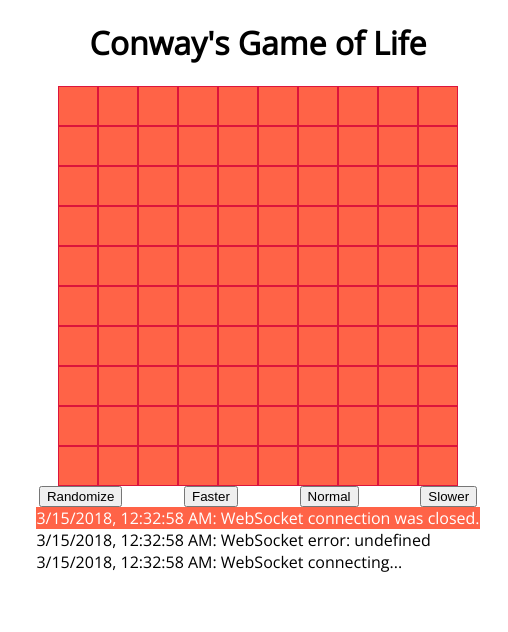
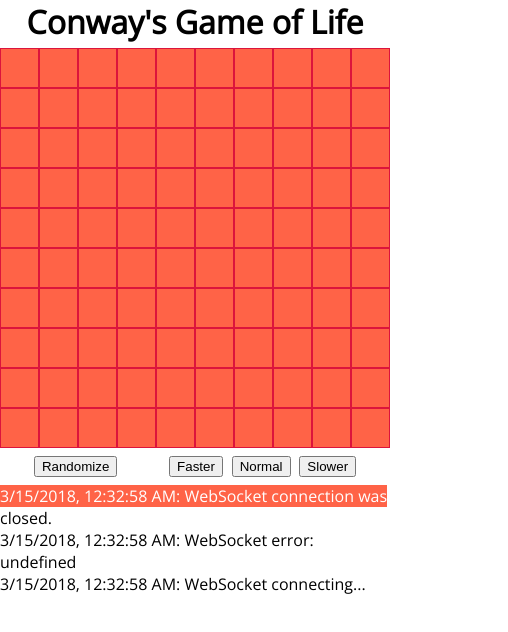
Before and after one commit to collantesro/gol, a plain HTML site: page wwwroot/index.html in a window 390 px wide. Shown: the whole page, 508 px wide, since content can reach past the window. Drawn offline with nearby package versions, Linux system fonts and the light colour scheme.

Commit message:
Styling changes, mostly for mobile.

```diff
--- a/wwwroot/index.html
+++ b/wwwroot/index.html
@@ -2,6 +2,10 @@
 <html lang="en">
 <head>
     <meta charset="utf-8" />
+
+    <!-- For mobile browsers, this zooms in the page to the width of the device screen -->
+    <meta name="viewport" content="width=device-width, initial-scale=1" />
+
     <!-- Stylesheet for Open Sans font -->
     <link href="https://fonts.googleapis.com/css?family=Open+Sans" rel="stylesheet">
 
@@ -22,9 +26,11 @@
         <div id="actionButtons">
             <!--Action Buttons-->
             <button type="button" id="randomize" onclick="ButtonRandomize()">Randomize</button>
-            <button type="button" id="faster" onclick="ButtonFaster()">Faster</button>
-            <button type="button" id="normal" onclick="ButtonNormal()">Normal</button>
-            <button type="button" id="slower" onclick="ButtonSlower()">Slower</button>
+            <div id="speedButtons">
+                <button type="button" id="faster" onclick="ButtonFaster()">Faster</button>
+                <button type="button" id="normal" onclick="ButtonNormal()">Normal</button>
+                <button type="button" id="slower" onclick="ButtonSlower()">Slower</button>
+            </div>
         </div>
         <div id="statusMessages">
         </div>
--- a/wwwroot/style.css
+++ b/wwwroot/style.css
@@ -1,16 +1,30 @@
+*, *:after, *:before{
+    box-sizing: border-box;
+}
+
 body{
     font-family: 'Open Sans', sans-serif;
+    padding: 0;
+    margin: 0;
+    border: 0;
 }
 
 #container{
-    width: 500px;
+    max-width: 400px;
     margin: 0 auto;
     text-align: center;
+}
+
+h1{
+    margin-top: 0;
+    margin-bottom: 5px;
 }
 
 .gol-button {
     background-color: tomato;
     border: 1px solid crimson;
+    max-width: 10%;
+    max-height: 10%;
     width: 40px;
     height: 40px;
 }
@@ -26,6 +40,13 @@ body{
 #actionButtons{
     display: flex;
     justify-content: space-around;
+    margin: 0.5em;
+}
+#speedButtons{
+    line-height: 0;
+    display: flex;
+    justify-content: space-between;
+    width: 50%;
 }
 
 #statusMessages{
```
